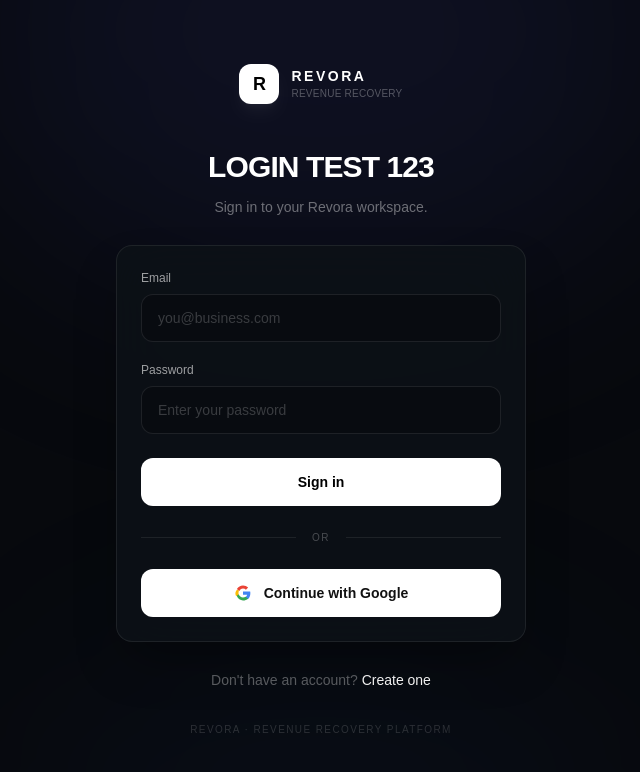
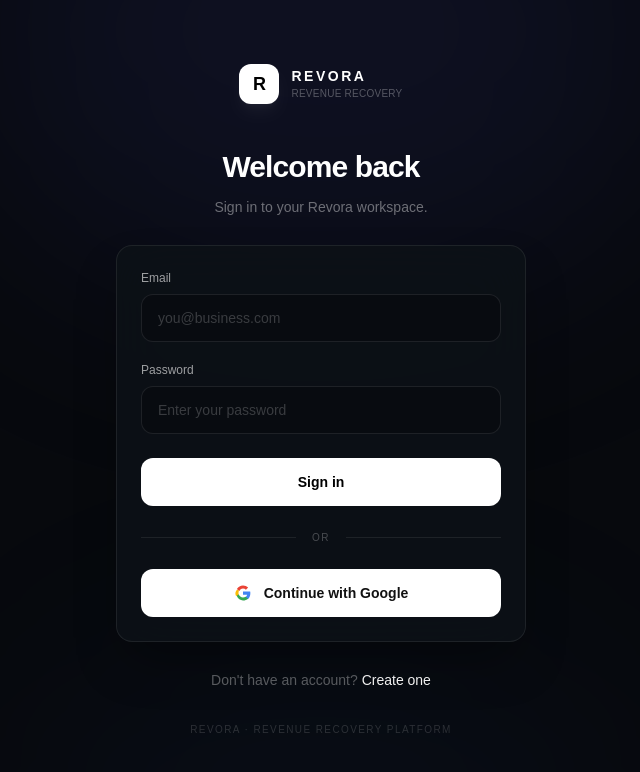
Before and after one commit to yashrajbadodiya03-dot/revora, a Next.js app: page /login in a window 1280 px wide. Shown: the top 772 px of the page, without its empty margins (319-959 px from the left). Built offline with nearby package versions, Linux system fonts and the light colour scheme; no server answers.

Commit message:
Restore login heading

```diff
--- a/app/login/page.tsx
+++ b/app/login/page.tsx
@@ -87,7 +87,7 @@
           {/* Heading */}
           <div className="mb-7 text-center">
            <h1 className="text-[30px] font-semibold tracking-[-0.03em]">
-  LOGIN TEST 123
+  Welcome back
 </h1>
 
             <p className="mt-2 text-sm text-white/40">
```
